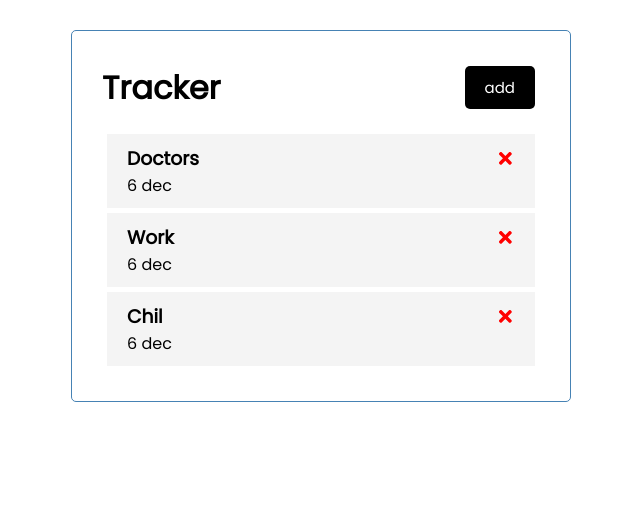
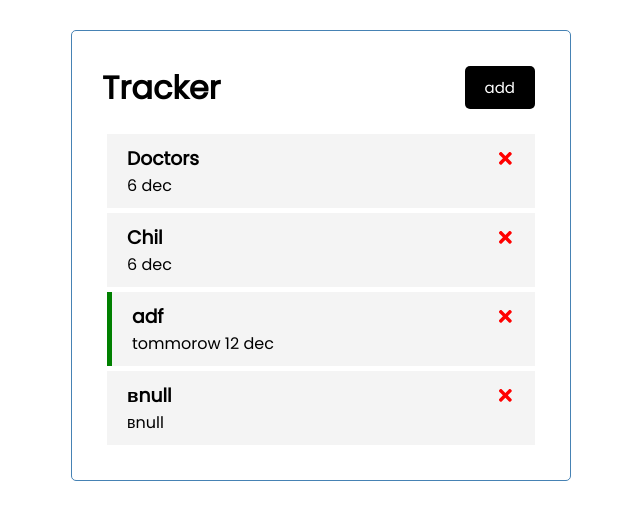
Before and after one commit to i-doshechnikow/react-task-tracker, a React (Create React App) app in the folder task-tracker/: page / in a window 1280 px wide. Shown: the top 520 px of the page, without its empty margins (319-959 px from the left). Built offline with nearby package versions, Linux system fonts and the light colour scheme; data requests are answered from the project's data file.

Commit message:
add little json server and update methods for add, delete, update task

```diff
--- /dev/null
+++ b/task-tracker/db.json
@@ -0,0 +1,28 @@
+{
+  "tasks": [
+    {
+      "id": 0,
+      "text": "Doctors",
+      "day": "6 dec",
+      "reminder": false
+    },
+    {
+      "id": 1,
+      "text": "Chil",
+      "day": "6 dec",
+      "reminder": false
+    },
+    {
+      "id": 2,
+      "text": "adf",
+      "day": "tommorow 12 dec",
+      "reminder": true
+    },
+    {
+      "id": 3,
+      "text": "вnull",
+      "day": "вnull",
+      "reminder": false
+    }
+  ]
+}
--- a/task-tracker/package.json
+++ b/task-tracker/package.json
@@ -17,7 +17,8 @@
     "start": "react-scripts start",
     "build": "react-scripts build",
     "test": "react-scripts test",
-    "eject": "react-scripts eject"
+    "eject": "react-scripts eject",
+    "server": "json-server --watch db.json --port 5000"
   },
   "eslintConfig": {
     "extends": [
--- a/task-tracker/src/App.js
+++ b/task-tracker/src/App.js
@@ -1,29 +1,62 @@
 import './App.css';
 import Header from "./components/Header";
 import Tasks from "./components/Tasks";
-import { useState } from "react";
+import { useState, useEffect } from "react";
 import AddTask from "./components/AddTask";
 
 function App() {
     const [showAddTask, setShowAddTask] = useState(false);
-    const [tasks, setTasks] = useState([
-        {id: 0, text: 'Doctors', day: '6 dec', reminder: false},
-        {id: 1, text: 'Work', day: '6 dec', reminder: false},
-        {id: 2, text: 'Chil', day: '6 dec', reminder: false},
-    ]);
+    const [tasks, setTasks] = useState([]);
 
-    const addTask = (text, day, reminder) => {
-        setTasks([
-            ...tasks,
-            {id: tasks.length, text: text, day: day, reminder: reminder}
-        ])
+    const fetchTasks = async () => {
+        const res = await fetch('http://localhost:5000/tasks');
+        const data = await res.json();
+        setTasks(data);
     }
 
-    const deleteTask = (id) => {
-        setTasks(tasks.filter(el => el.id !== id))
+    useEffect(() => {
+        fetchTasks()
+    }, [])
+
+    const addTask = async (text, day, reminder) => {
+        await fetch(`http://localhost:5000/tasks/`, {method: 'POST', headers: {
+            'Content-type': 'application/json'
+            },
+            body: JSON.stringify({id: tasks.length, text: text, day: day, reminder: reminder})
+        })
+
+        fetchTasks()
+        // setTasks([
+        //     ...tasks,
+        //     {id: tasks.length, text: text, day: day, reminder: reminder}
+        // ])
     }
 
-    const toggleReminder = (id) => {
+    const deleteTask = async (id) => {
+        await fetch(`http://localhost:5000/tasks/${id}`, {method: 'DELETE'});
+
+        setTasks(tasks.filter(el => el.id !== id));
+    }
+
+    const fetchTask = async (id) => {
+        const res = await fetch(`http://localhost:5000/tasks/${id}`);
+        const data = await res.json();
+        return data;
+    }
+
+    const toggleReminder = async (id) => {
+        let data = await fetchTask(id);
+        console.log(data)
+        let updTask = { ...data, reminder: !data.reminder };
+
+        await fetch(`http://localhost:5000/tasks/${id}`, {
+            method: 'PUT',
+            headers: {
+                'Content-type': 'application/json',
+            },
+            body: JSON.stringify(updTask)
+        })
+
         setTasks(tasks.map(el => {
             return el.id === id ? {...el, reminder: !el.reminder} : el;
         }))
```
